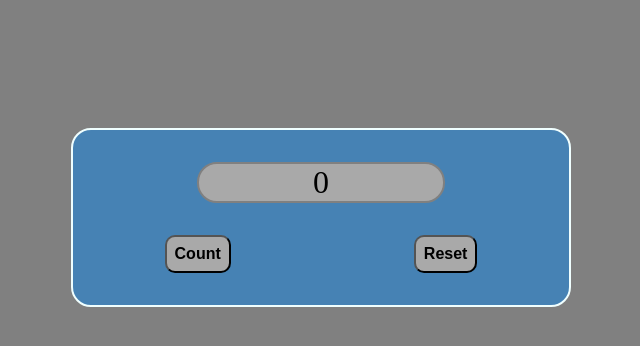
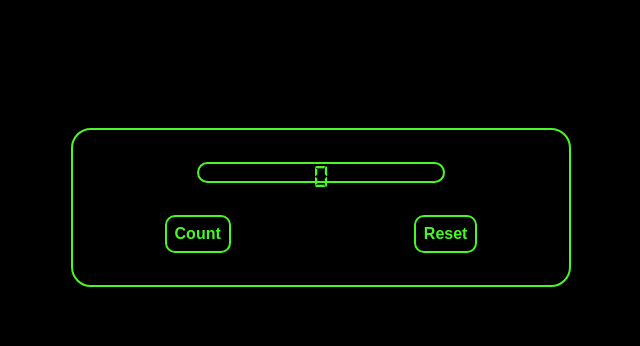
Before and after one commit to JC2295/Counter, a plain HTML site: page index.html in a window 1280 px wide. Shown: the whole page, without its empty margins (319-959 px from the left). Drawn offline with Linux system fonts and the light colour scheme.

Commit message:
Edited styling to counter.

```diff
--- a/style.css
+++ b/style.css
@@ -4,28 +4,35 @@
   padding: 0;
 }
 
+@font-face {
+  font-family: 'digital-7';
+  src: url("digital-7.ttf");
+}
+
 body {
-  background-color: grey;
+  background-color: black;
 }
 
 #container {
   margin: 10% auto;
-  border: solid azure 2px;
+  border: solid #4AF626 2px;
   width: 50%;
   border-radius: 20px;
   min-width: 300px;
   max-width: 500px;
-  background-color: steelblue;
+  background-color: black;
 }
 
 #number {
-  border: solid grey 2px;
+  border: solid #4AF626 2px;
   border-radius: 20px;
   align-items: center;
   width: 50%;
   text-align: center;
   margin: 2rem auto;
-  background-color: darkgrey;
+  background-color: black;
+  color: #4AF626;
+  font-family: "digital-7";
 }
 
 #btn-container {
@@ -41,6 +48,16 @@ body {
   font-weight: bold;
   padding: 0.5rem;
   border-radius: 10px;
-  background-color: darkgray;
-  color: black
+  background-color: black;
+  color: #4AF626;
+  border: solid #4AF626 2px;
 }
+
+.btn:hover{
+  background-color: #4AF626;
+  color: black;
+}
+
+.btn:active{
+  background-color: yellow;
+}
```
Also changed, not shown: digital-7.ttf (added).
